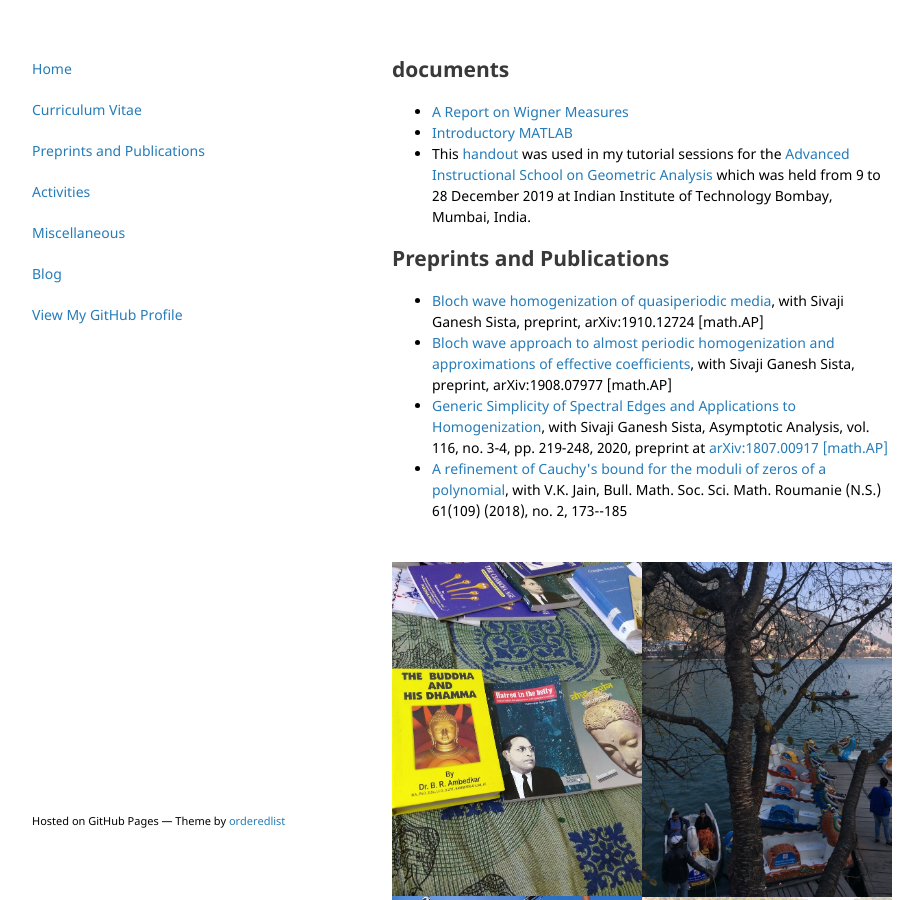
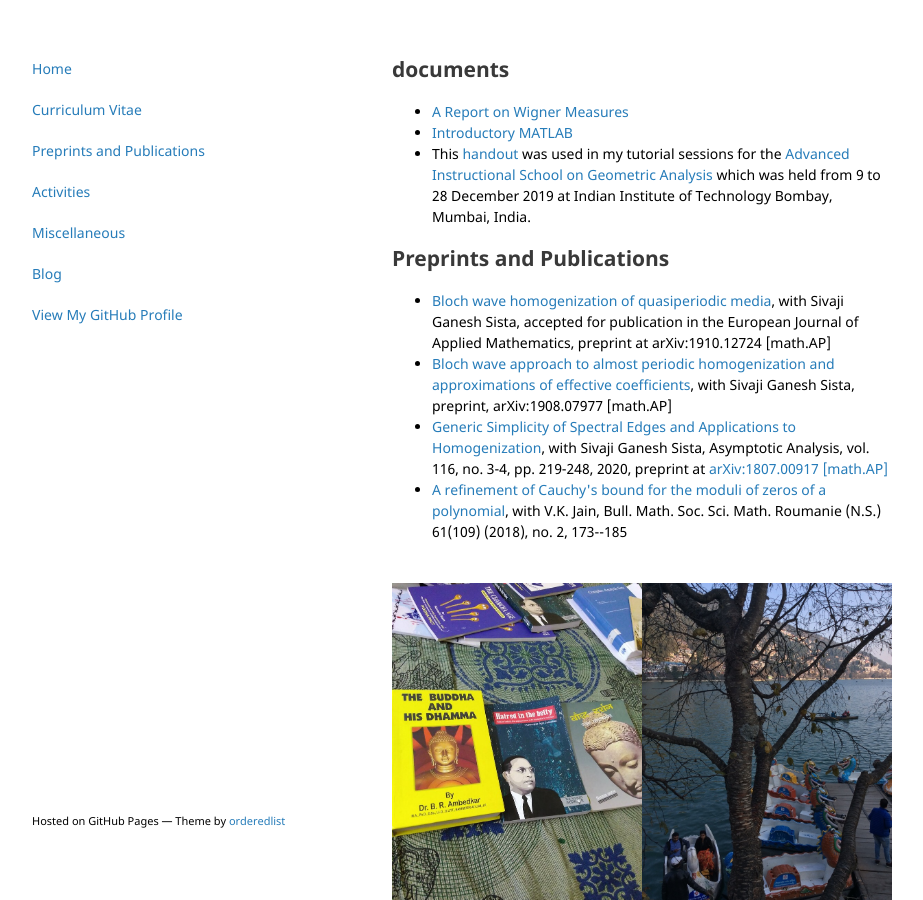
Before and after one commit to vivektewary/vivektewary.github.io, a Jekyll site: the page built from pubs.html, in a window 1280 px wide and 900 px high. Shown: the whole window, without its empty margins (178-1101 px from the left). Built offline with Jekyll 4.4.1, drawn with Linux system fonts in a browser that asks for light colours.

Commit message:
Update pubs.html

```diff
--- a/pubs.html
+++ b/pubs.html
@@ -12,7 +12,7 @@ title: Home
 </ul>
 <h2>Preprints and Publications</h2>
 <ul>
-<li><a href="https://arxiv.org/abs/1910.12724"style="text-decoration:none" target="_blank"> Bloch wave homogenization of quasiperiodic media</a>, with Sivaji Ganesh Sista, preprint, arXiv:1910.12724 [math.AP]</li>
+<li><a href="https://arxiv.org/abs/1910.12724"style="text-decoration:none" target="_blank"> Bloch wave homogenization of quasiperiodic media</a>, with Sivaji Ganesh Sista, accepted for publication in the European Journal of Applied Mathematics, preprint at arXiv:1910.12724 [math.AP]</li>
 <li><a href="https://arxiv.org/abs/1908.07977"style="text-decoration:none" target="_blank"> Bloch wave approach to almost periodic homogenization and approximations of effective coefficients</a>, with Sivaji Ganesh Sista, preprint, arXiv:1908.07977 [math.AP]</li>
 <li><a href="https://content.iospress.com/articles/asymptotic-analysis/asy191542"style="text-decoration:none" target="_blank"> Generic Simplicity of Spectral Edges and Applications to Homogenization</a>, with Sivaji Ganesh Sista, Asymptotic Analysis, vol. 116, no. 3-4, pp. 219-248, 2020, preprint at <a href="https://arxiv.org/abs/1807.00917"style="text-decoration:none" target="_blank"> arXiv:1807.00917 [math.AP]</a></li>
 <li><a href="https://ssmr.ro/bulletin/volumes/61-2/node7.html"style="text-decoration:none" target="_blank"> A refinement of Cauchy's bound for the moduli of zeros of a polynomial</a>, with V.K. Jain, Bull. Math. Soc. Sci. Math. Roumanie (N.S.) 61(109) (2018), no. 2, 173--185</li>
```
